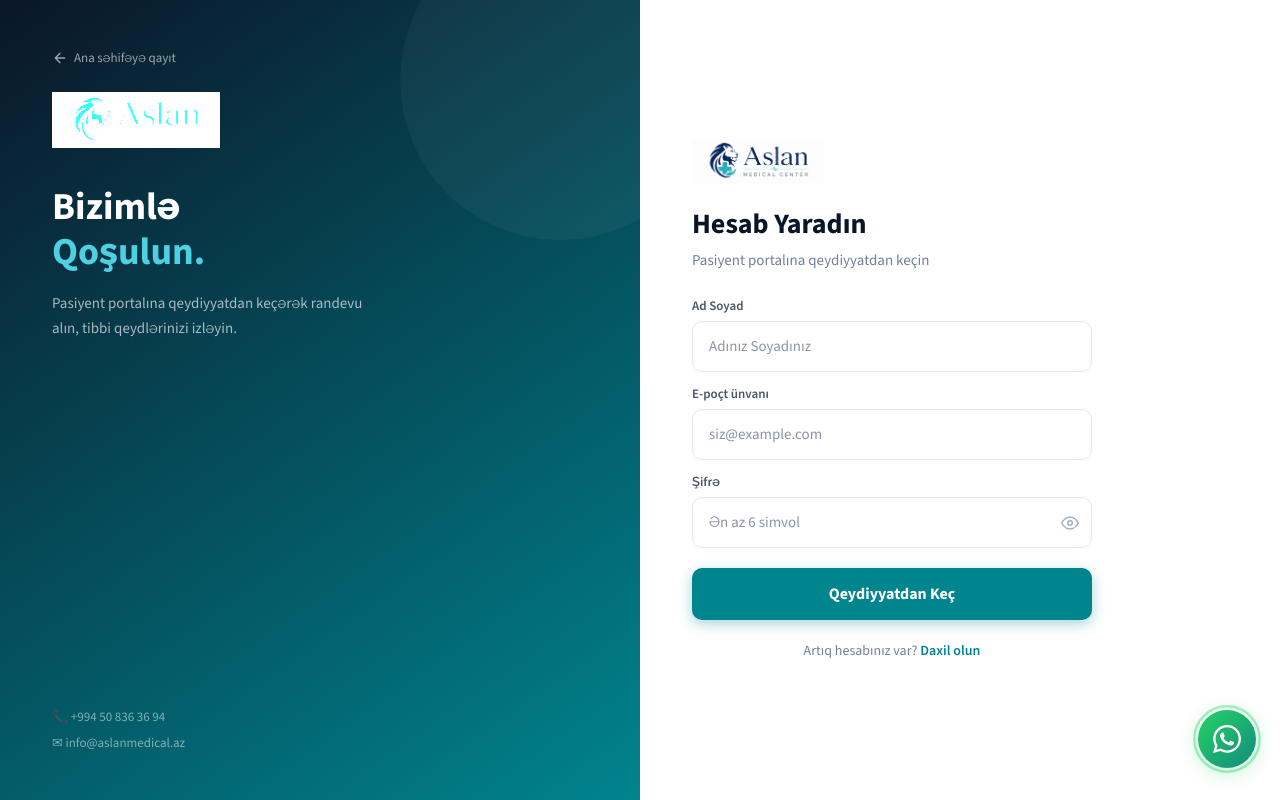
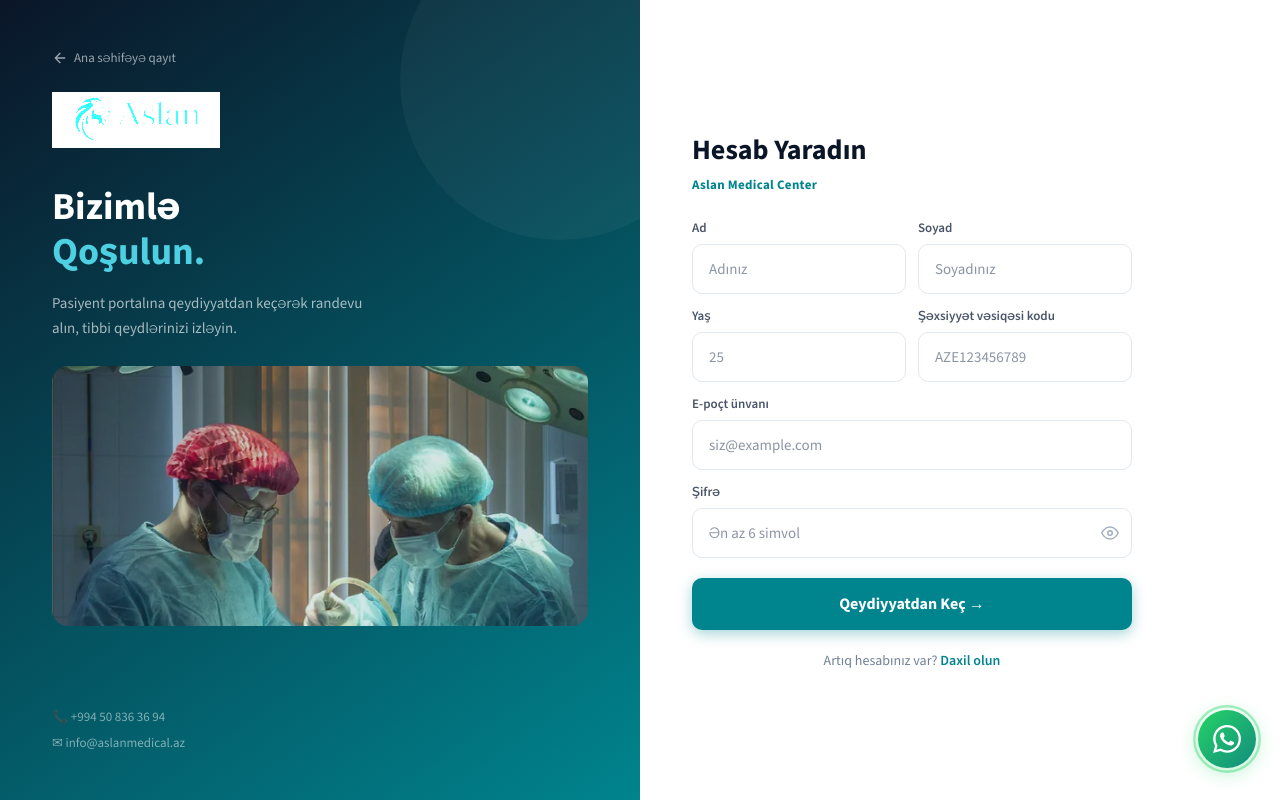
Before and after one commit to elmir-aslanov/Hospital-Management-System, a React (Vite) app in the folder client/: page /register in a window 1280 px wide. Built offline with nearby package versions, Linux system fonts and the light colour scheme.

Commit message:
feat: redesign Register page — 6 fields, email OTP verification modal, surgery image

```diff
--- a/client/src/pages/auth/Register.jsx
+++ b/client/src/pages/auth/Register.jsx
@@ -1,11 +1,12 @@
 /* eslint-disable */
-import { useState } from 'react';
+import { useState, useRef } from 'react';
 import { useNavigate } from 'react-router-dom';
 import { toast } from 'sonner';
 import api from '../../api/axios';
 
 const FONT = "'Source Sans 3', 'Raleway', sans-serif";
 const TEAL = '#00848e';
+const NAVY = '#0a1628';
 
 const inputBase = {
   width: '100%', padding: '13px 16px',
@@ -15,116 +16,323 @@ const inputBase = {
   transition: 'border-color 0.18s, box-shadow 0.18s',
 };
 
-function focusIn(e) { e.target.style.borderColor = TEAL; e.target.style.boxShadow = '0 0 0 3px rgba(0,132,142,0.1)'; }
+function focusIn(e)  { e.target.style.borderColor = TEAL; e.target.style.boxShadow = '0 0 0 3px rgba(0,132,142,0.1)'; }
 function focusOut(e) { e.target.style.borderColor = '#e2e8f0'; e.target.style.boxShadow = 'none'; }
+
+function Label({ children }) {
+  return (
+    <label style={{ display: 'block', fontSize: '13px', fontWeight: 600, color: '#4a5568', marginBottom: '6px', fontFamily: FONT }}>
+      {children}
+    </label>
+  );
+}
+
+function maskEmail(email) {
+  const [local, domain] = email.split('@');
+  if (!domain) return email;
+  return local.slice(0, 3) + '***@' + domain;
+}
 
 export default function Register() {
   const navigate = useNavigate();
-  const [form, setForm] = useState({ fullName: '', email: '', password: '' });
-  const [showPass, setShowPass] = useState(false);
-  const [loading, setLoading] = useState(false);
+  const inputRefs = useRef([]);
+
+  const [form, setForm]           = useState({ firstName: '', lastName: '', age: '', idCode: '', email: '', password: '' });
+  const [showPass, setShowPass]   = useState(false);
+  const [loading, setLoading]     = useState(false);
+  const [otpModal, setOtpModal]   = useState(false);
+  const [otp, setOtp]             = useState(['', '', '', '', '', '']);
+  const [otpLoading, setOtpLoading] = useState(false);
+  const [otpError, setOtpError]   = useState('');
 
   const set = (k) => (e) => setForm(f => ({ ...f, [k]: e.target.value }));
 
+  /* ── Submit ── */
   const handleSubmit = async (e) => {
     e.preventDefault();
-    const { fullName, email, password } = form;
-    if (!fullName.trim() || !email.trim() || !password.trim()) {
+    const { firstName, lastName, age, idCode, email, password } = form;
+
+    if (!firstName.trim() || !lastName.trim() || !age || !idCode.trim() || !email.trim() || !password.trim()) {
       toast.warning('Zəhmət olmasa bütün sahələri doldurun.');
+      return;
+    }
+    const ageNum = Number(age);
+    if (ageNum < 1 || ageNum > 120) {
+      toast.warning('Yaş 1–120 arasında olmalıdır.');
+      return;
+    }
+    if (idCode.trim().length < 5) {
+      toast.warning('Şəxsiyyət vəsiqəsi kodu ən az 5 simvol olmalıdır.');
       return;
     }
     if (password.length < 6) {
       toast.warning('Şifrə ən az 6 simvol olmalıdır.');
       return;
     }
+
     setLoading(true);
     try {
-      await api.post('/auth/register', { fullName, email: email.trim(), password, role: 'PATIENT' });
-      toast.success('Hesab uğurla yaradıldı! Daxil olun.');
-      navigate('/login');
+      await api.post('/auth/register', {
+        fullName: `${firstName.trim()} ${lastName.trim()}`,
+        email: email.trim(),
+        password,
+        role: 'PATIENT',
+        age: ageNum,
+        idCode: idCode.trim(),
+      });
+      await api.post('/auth/request-email-otp', { email: email.trim() });
+      setOtpModal(true);
+      toast.success('Hesab yaradıldı! E-poçtunuzu yoxlayın.');
     } catch (err) {
       const status = err?.response?.status;
-      if (status === 409) toast.error('Bu e-poçt artıq qeydiyyatdan keçib.');
+      if (status === 409)      toast.error('Bu e-poçt artıq qeydiyyatdan keçib.');
       else if (status === 400) toast.error(err?.response?.data?.message || 'Məlumatlar yanlışdır.');
-      else toast.error('Serverlə əlaqə xətası. Bir az sonra yenidən cəhd edin.');
+      else                     toast.error('Serverlə əlaqə xətası. Bir az sonra yenidən cəhd edin.');
     } finally {
       setLoading(false);
     }
   };
 
+  /* ── OTP input handling ── */
+  function handleOtpChange(i, val) {
+    const digit = val.replace(/\D/g, '').slice(-1);
+    const next = [...otp];
+    next[i] = digit;
+    setOtp(next);
+    if (digit && i < 5) inputRefs.current[i + 1]?.focus();
+  }
+
+  function handleOtpKeyDown(i, e) {
+    if (e.key === 'Backspace') {
+      if (otp[i]) {
+        const next = [...otp]; next[i] = ''; setOtp(next);
+      } else if (i > 0) {
+        inputRefs.current[i - 1]?.focus();
+      }
+    }
+  }
+
+  function handleOtpPaste(e) {
+    e.preventDefault();
+    const digits = e.clipboardData.getData('text').replace(/\D/g, '').slice(0, 6).split('');
+    const next = [...otp];
+    digits.forEach((d, idx) => { next[idx] = d; });
+    setOtp(next);
+    const focusIdx = Math.min(digits.length, 5);
+    inputRefs.current[focusIdx]?.focus();
+  }
+
+  /* ── Verify OTP ── */
+  const handleVerifyOtp = async () => {
+    const code = otp.join('');
+    if (code.length < 6) { setOtpError('6 rəqəmli kodu daxil edin.'); return; }
+    setOtpLoading(true);
+    setOtpError('');
+    try {
+      const res = await api.post('/auth/verify-email-otp', { email: form.email.trim(), otp: code });
+      const { accessToken, user } = res.data.data;
+      localStorage.setItem('token', accessToken);
+      localStorage.setItem('user', JSON.stringify(user));
+      window.dispatchEvent(new Event('storage'));
+      toast.success('Qeydiyyat tamamlandı! Xoş gəldiniz.');
+      navigate('/patient');
+    } catch (err) {
+      setOtpError(err?.response?.data?.message || 'Kod yanlışdır və ya müddəti bitib.');
+    } finally {
+      setOtpLoading(false);
+    }
+  };
+
+  /* ── Resend OTP ── */
+  const resendOtp = async () => {
+    try {
+      await api.post('/auth/request-email-otp', { email: form.email.trim() });
+      toast.success('Kod yenidən göndərildi.');
+      setOtp(['', '', '', '', '', '']);
+      setOtpError('');
+      inputRefs.current[0]?.focus();
+    } catch {
+      toast.error('Kod göndərilmədi. Bir az sonra yenidən cəhd edin.');
+    }
+  };
+
   return (
-    <div style={{
-      height: '100vh', display: 'grid', gridTemplateColumns: '1fr 1fr',
-      overflow: 'hidden', fontFamily: FONT,
-    }}>
-      {/* LEFT */}
-      <div style={{
-        background: 'linear-gradient(145deg, #0a1628 0%, #00848e 100%)',
-        padding: '48px 52px', display: 'flex', flexDirection: 'column',
-        justifyContent: 'center', position: 'relative', overflow: 'hidden',
-        height: '100vh', boxSizing: 'border-box',
-      }}>
-        <div style={{ position:'absolute', top:'-80px', right:'-80px', width:'320px', height:'320px', borderRadius:'50%', background:'rgba(255,255,255,0.04)', pointerEvents:'none' }} />
-        <div onClick={() => navigate('/')} style={{ display:'inline-flex', alignItems:'center', gap:'6px', color:'rgba(255,255,255,0.6)', fontSize:'13px', cursor:'pointer', marginBottom:'24px' }}
-          onMouseEnter={e => e.currentTarget.style.color='rgba(255,255,255,0.95)'}
-          onMouseLeave={e => e.currentTarget.style.color='rgba(255,255,255,0.6)'}>
+    <>
+      <div style={{ height: '100vh', display: 'grid', gridTemplateColumns: '1fr 1fr', overflow: 'hidden', fontFamily: FONT }}>
+
+        {/* ── LEFT ── */}
+        <div style={{ background: 'linear-gradient(145deg, #0a1628 0%, #00848e 100%)', padding: '48px 52px', display: 'flex', flexDirection: 'column', justifyContent: 'center', position: 'relative', overflow: 'hidden', height: '100vh', boxSizing: 'border-box' }}>
+          <div style={{ position: 'absolute', top: '-80px', right: '-80px', width: '320px', height: '320px', borderRadius: '50%', background: 'rgba(255,255,255,0.04)', pointerEvents: 'none' }} />
+
+          <div onClick={() => navigate('/')}
+            style={{ display: 'inline-flex', alignItems: 'center', gap: '6px', color: 'rgba(255,255,255,0.6)', fontSize: '13px', cursor: 'pointer', marginBottom: '24px' }}
+            onMouseEnter={e => e.currentTarget.style.color = 'rgba(255,255,255,0.95)'}
+            onMouseLeave={e => e.currentTarget.style.color = 'rgba(255,255,255,0.6)'}
+          >
             <svg width="16" height="16" viewBox="0 0 24 24" fill="none" stroke="currentColor" strokeWidth="2" strokeLinecap="round" strokeLinejoin="round"><path d="M19 12H5M12 19l-7-7 7-7"/></svg>
             Ana səhifəyə qayıt
           </div>
-        <img src="/logo.png" alt="Aslan Medical" style={{ height:'56px', width:'auto', filter:'brightness(10)', marginBottom:'36px', alignSelf:'flex-start' }} onError={e => e.currentTarget.style.display='none'} />
-        <h1 style={{ fontSize:'38px', fontWeight:800, lineHeight:1.2, margin:'0 0 16px', fontFamily:FONT }}>
-          <span style={{ color:'#fff', display:'block' }}>Bizimlə</span>
-          <span style={{ color:'#4DD0E1', display:'block' }}>Qoşulun.</span>
+
+          <img src="/logo.png" alt="Aslan Medical" style={{ height: '56px', width: 'auto', filter: 'brightness(10)', marginBottom: '36px', alignSelf: 'flex-start' }} onError={e => e.currentTarget.style.display = 'none'} />
+
+          <h1 style={{ fontSize: '38px', fontWeight: 800, lineHeight: 1.2, margin: '0 0 16px', fontFamily: FONT }}>
+            <span style={{ color: '#fff', display: 'block' }}>Bizimlə</span>
+            <span style={{ color: '#4DD0E1', display: 'block' }}>Qoşulun.</span>
           </h1>
-        <p style={{ fontSize:'15px', color:'rgba(255,255,255,0.65)', lineHeight:1.7, maxWidth:'340px', fontFamily:FONT }}>
+
+          <p style={{ fontSize: '15px', color: 'rgba(255,255,255,0.65)', lineHeight: 1.7, maxWidth: '340px', fontFamily: FONT, margin: 0 }}>
             Pasiyent portalına qeydiyyatdan keçərək randevu alın, tibbi qeydlərinizi izləyin.
           </p>
-        <div style={{ marginTop:'auto', paddingTop:'28px' }}>
-          <a href="tel:+994508363694" style={{ display:'flex', alignItems:'center', gap:'7px', color:'rgba(255,255,255,0.5)', fontSize:'13px', textDecoration:'none', fontFamily:FONT, marginBottom:'6px' }}>📞 +994 50 836 36 94</a>
-          <a href="mailto:info@aslanmedical.az" style={{ display:'flex', alignItems:'center', gap:'7px', color:'rgba(255,255,255,0.5)', fontSize:'13px', textDecoration:'none', fontFamily:FONT }}>✉ info@aslanmedical.az</a>
+
+          <img
+            src="/emeliyyat_sekli.png"
+            alt=""
+            style={{ width: '100%', maxHeight: 260, objectFit: 'cover', borderRadius: 16, marginTop: 24, opacity: 0.85 }}
+            onError={e => e.currentTarget.style.display = 'none'}
+          />
+
+          <div style={{ marginTop: 'auto', paddingTop: '28px' }}>
+            <a href="tel:+994508363694" style={{ display: 'flex', alignItems: 'center', gap: '7px', color: 'rgba(255,255,255,0.5)', fontSize: '13px', textDecoration: 'none', fontFamily: FONT, marginBottom: '6px' }}>📞 +994 50 836 36 94</a>
+            <a href="mailto:info@aslanmedical.az" style={{ display: 'flex', alignItems: 'center', gap: '7px', color: 'rgba(255,255,255,0.5)', fontSize: '13px', textDecoration: 'none', fontFamily: FONT }}>✉ info@aslanmedical.az</a>
           </div>
         </div>
 
-      {/* RIGHT */}
-      <div style={{ background:'#fff', padding:'48px 52px', display:'flex', flexDirection:'column', justifyContent:'center', overflow:'hidden', height:'100vh', boxSizing:'border-box' }}>
-        <div style={{ maxWidth:'400px', width:'100%' }}>
-          <img src="/logo.png" alt="" style={{ height:'44px', width:'auto', marginBottom:'20px', display:'block' }} onError={e => e.currentTarget.style.display='none'} />
-          <h2 style={{ fontSize:'28px', fontWeight:800, color:'#0a1628', margin:'0 0 4px', fontFamily:FONT }}>Hesab Yaradın</h2>
-          <p style={{ fontSize:'15px', color:'#718096', margin:'0 0 24px', fontFamily:FONT }}>Pasiyent portalına qeydiyyatdan keçin</p>
+        {/* ── RIGHT ── */}
+        <div style={{ background: '#fff', padding: '40px 52px', display: 'flex', flexDirection: 'column', justifyContent: 'center', overflow: 'auto', height: '100vh', boxSizing: 'border-box' }}>
+          <div style={{ maxWidth: '440px', width: '100%' }}>
+
+            <h2 style={{ fontSize: '28px', fontWeight: 800, color: NAVY, margin: '0 0 4px', fontFamily: FONT }}>Hesab Yaradın</h2>
+            <p style={{ fontSize: '13px', color: TEAL, fontWeight: 700, margin: '0 0 24px', letterSpacing: '0.3px', fontFamily: FONT }}>Aslan Medical Center</p>
 
             <form onSubmit={handleSubmit}>
-            <div style={{ marginBottom:'12px' }}>
-              <label style={{ display:'block', fontSize:'13px', fontWeight:600, color:'#4a5568', marginBottom:'6px', fontFamily:FONT }}>Ad Soyad</label>
-              <input type="text" placeholder="Adınız Soyadınız" value={form.fullName} onChange={set('fullName')} style={inputBase} onFocus={focusIn} onBlur={focusOut} autoComplete="name" />
+              <div style={{ display: 'grid', gridTemplateColumns: '1fr 1fr', gap: '12px' }}>
+
+                {/* Row 1 */}
+                <div>
+                  <Label>Ad</Label>
+                  <input type="text" placeholder="Adınız" value={form.firstName} onChange={set('firstName')} style={inputBase} onFocus={focusIn} onBlur={focusOut} autoComplete="given-name" />
                 </div>
-            <div style={{ marginBottom:'12px' }}>
-              <label style={{ display:'block', fontSize:'13px', fontWeight:600, color:'#4a5568', marginBottom:'6px', fontFamily:FONT }}>E-poçt ünvanı</label>
+                <div>
+                  <Label>Soyad</Label>
+                  <input type="text" placeholder="Soyadınız" value={form.lastName} onChange={set('lastName')} style={inputBase} onFocus={focusIn} onBlur={focusOut} autoComplete="family-name" />
+                </div>
+
+                {/* Row 2 */}
+                <div>
+                  <Label>Yaş</Label>
+                  <input type="number" placeholder="25" min={1} max={120} value={form.age} onChange={set('age')} style={inputBase} onFocus={focusIn} onBlur={focusOut} />
+                </div>
+                <div>
+                  <Label>Şəxsiyyət vəsiqəsi kodu</Label>
+                  <input type="text" placeholder="AZE123456789" value={form.idCode} onChange={set('idCode')} style={inputBase} onFocus={focusIn} onBlur={focusOut} autoComplete="off" />
+                </div>
+
+                {/* Row 3 — full width */}
+                <div style={{ gridColumn: '1 / -1' }}>
+                  <Label>E-poçt ünvanı</Label>
                   <input type="email" placeholder="siz@example.com" value={form.email} onChange={set('email')} style={inputBase} onFocus={focusIn} onBlur={focusOut} autoComplete="email" />
                 </div>
-            <div style={{ marginBottom:'20px' }}>
-              <label style={{ display:'block', fontSize:'13px', fontWeight:600, color:'#4a5568', marginBottom:'6px', fontFamily:FONT }}>Şifrə</label>
-              <div style={{ position:'relative' }}>
-                <input type={showPass ? 'text' : 'password'} placeholder="Ən az 6 simvol" value={form.password} onChange={set('password')} style={{ ...inputBase, paddingRight:'46px' }} onFocus={focusIn} onBlur={focusOut} autoComplete="new-password" />
-                <button type="button" onClick={() => setShowPass(v => !v)} style={{ position:'absolute', right:'13px', top:'50%', transform:'translateY(-50%)', background:'none', border:'none', cursor:'pointer', color:'#a0aec0', lineHeight:0, padding:0 }}>
+
+                {/* Row 4 — full width */}
+                <div style={{ gridColumn: '1 / -1' }}>
+                  <Label>Şifrə</Label>
+                  <div style={{ position: 'relative' }}>
+                    <input
+                      type={showPass ? 'text' : 'password'}
+                      placeholder="Ən az 6 simvol"
+                      value={form.password}
+                      onChange={set('password')}
+                      style={{ ...inputBase, paddingRight: '46px' }}
+                      onFocus={focusIn} onBlur={focusOut}
+                      autoComplete="new-password"
+                    />
+                    <button type="button" onClick={() => setShowPass(v => !v)}
+                      style={{ position: 'absolute', right: '13px', top: '50%', transform: 'translateY(-50%)', background: 'none', border: 'none', cursor: 'pointer', color: '#a0aec0', lineHeight: 0, padding: 0 }}>
                       {showPass
                         ? <svg width="18" height="18" viewBox="0 0 24 24" fill="none" stroke="currentColor" strokeWidth="2" strokeLinecap="round" strokeLinejoin="round"><path d="M17.94 17.94A10.07 10.07 0 0 1 12 20c-7 0-11-8-11-8a18.45 18.45 0 0 1 5.06-5.94"/><path d="M9.9 4.24A9.12 9.12 0 0 1 12 4c7 0 11 8 11 8a18.5 18.5 0 0 1-2.16 3.19"/><line x1="1" y1="1" x2="23" y2="23"/></svg>
                         : <svg width="18" height="18" viewBox="0 0 24 24" fill="none" stroke="currentColor" strokeWidth="2" strokeLinecap="round" strokeLinejoin="round"><path d="M1 12s4-8 11-8 11 8 11 8-4 8-11 8-11-8-11-8z"/><circle cx="12" cy="12" r="3"/></svg>}
                     </button>
                   </div>
                 </div>
-            <button type="submit" disabled={loading} style={{ width:'100%', padding:'14px', background: loading ? '#7ec8cc' : TEAL, color:'#fff', border:'none', borderRadius:'10px', fontSize:'16px', fontWeight:700, fontFamily:FONT, cursor: loading ? 'not-allowed' : 'pointer', boxShadow: loading ? 'none' : '0 4px 14px rgba(0,132,142,0.35)' }}>
-              {loading ? 'Yüklənir…' : 'Qeydiyyatdan Keç'}
+              </div>
+
+              <button type="submit" disabled={loading}
+                style={{ width: '100%', marginTop: '20px', padding: '14px', background: loading ? '#7ec8cc' : TEAL, color: '#fff', border: 'none', borderRadius: '10px', fontSize: '16px', fontWeight: 700, fontFamily: FONT, cursor: loading ? 'not-allowed' : 'pointer', boxShadow: loading ? 'none' : '0 4px 14px rgba(0,132,142,0.35)' }}>
+                {loading ? 'Yüklənir…' : 'Qeydiyyatdan Keç →'}
               </button>
             </form>
 
-          <p style={{ textAlign:'center', marginTop:'20px', fontSize:'14px', color:'#718096', fontFamily:FONT }}>
+            <p style={{ textAlign: 'center', marginTop: '20px', fontSize: '14px', color: '#718096', fontFamily: FONT }}>
               Artıq hesabınız var?{' '}
-            <span onClick={() => navigate('/login')} style={{ color:TEAL, fontWeight:600, cursor:'pointer' }}>Daxil olun</span>
+              <span onClick={() => navigate('/login')} style={{ color: TEAL, fontWeight: 600, cursor: 'pointer' }}>Daxil olun</span>
             </p>
           </div>
         </div>
+      </div>
 
-      <style>{`@media(max-width:768px){div[style*="gridTemplateColumns"]{grid-template-columns:1fr!important}.login-left{display:none!important}}`}</style>
+      {/* ── OTP MODAL ── */}
+      {otpModal && (
+        <div style={{ position: 'fixed', inset: 0, zIndex: 1000, background: 'rgba(0,0,0,0.5)', display: 'flex', alignItems: 'center', justifyContent: 'center', padding: '16px' }}>
+          <div style={{ background: '#fff', borderRadius: 20, padding: 40, maxWidth: 420, width: '90%', boxShadow: '0 24px 60px rgba(0,0,0,0.2)' }}>
+
+            <div style={{ textAlign: 'center', marginBottom: 20 }}>
+              <img src="/logo.png" alt="logo" style={{ height: 40, marginBottom: 16 }} onError={e => e.currentTarget.style.display = 'none'} />
+              <p style={{ fontSize: 12, fontWeight: 700, color: TEAL, letterSpacing: '1.5px', textTransform: 'uppercase', margin: '0 0 12px', fontFamily: FONT }}>
+                Addım 2/2 — E-poçt təsdiqi
+              </p>
+              <h3 style={{ fontSize: 22, fontWeight: 800, color: NAVY, margin: '0 0 8px', fontFamily: FONT }}>E-poçtunuzu təsdiqləyin</h3>
+              <p style={{ fontSize: 13, color: '#718096', margin: 0, fontFamily: FONT }}>
+                Kod göndərildi: <strong>{maskEmail(form.email)}</strong>
+              </p>
             </div>
+
+            {/* 6-box OTP */}
+            <div style={{ display: 'flex', gap: 10, justifyContent: 'center', marginBottom: 24 }} onPaste={handleOtpPaste}>
+              {otp.map((digit, i) => (
+                <input
+                  key={i}
+                  ref={el => inputRefs.current[i] = el}
+                  type="text"
+                  inputMode="numeric"
+                  maxLength={1}
+                  value={digit}
+                  onChange={e => handleOtpChange(i, e.target.value)}
+                  onKeyDown={e => handleOtpKeyDown(i, e)}
+                  style={{
+                    width: 46, height: 54, textAlign: 'center', fontSize: 22, fontWeight: 700,
+                    border: '2px solid #e2e8f0', borderRadius: 10, outline: 'none', fontFamily: FONT,
+                    color: NAVY, transition: 'border-color 0.18s, box-shadow 0.18s', boxSizing: 'border-box',
+                  }}
+                  onFocus={e => { e.target.style.borderColor = TEAL; e.target.style.boxShadow = '0 0 0 3px rgba(0,132,142,0.12)'; }}
+                  onBlur={e => { e.target.style.borderColor = '#e2e8f0'; e.target.style.boxShadow = 'none'; }}
+                />
+              ))}
+            </div>
+
+            {otpError && (
+              <p style={{ color: '#dc2626', fontSize: 13, textAlign: 'center', marginBottom: 12, fontFamily: FONT }}>
+                {otpError}
+              </p>
+            )}
+
+            <button
+              onClick={handleVerifyOtp}
+              disabled={otpLoading}
+              style={{ width: '100%', padding: '14px', background: otpLoading ? '#7ec8cc' : TEAL, color: '#fff', border: 'none', borderRadius: 10, fontSize: 16, fontWeight: 700, cursor: otpLoading ? 'not-allowed' : 'pointer', fontFamily: FONT, boxShadow: otpLoading ? 'none' : '0 4px 14px rgba(0,132,142,0.3)' }}>
+              {otpLoading ? 'Yüklənir…' : 'Təsdiqlə'}
+            </button>
+
+            <p style={{ textAlign: 'center', marginTop: 16, fontSize: 13, color: '#718096', fontFamily: FONT }}>
+              Kodu almadınız?{' '}
+              <span onClick={resendOtp} style={{ color: TEAL, fontWeight: 600, cursor: 'pointer' }}>
+                Yenidən göndər
+              </span>
+            </p>
+          </div>
+        </div>
+      )}
+
+      <style>{`@media(max-width:768px){div[style*="gridTemplateColumns: 1fr 1fr"]{grid-template-columns:1fr!important}}`}</style>
+    </>
   );
 }
```
Also changed, not shown: client/public/emeliyyat_sekli.png (added). Lines whose indentation alone changed are shown as unchanged.
